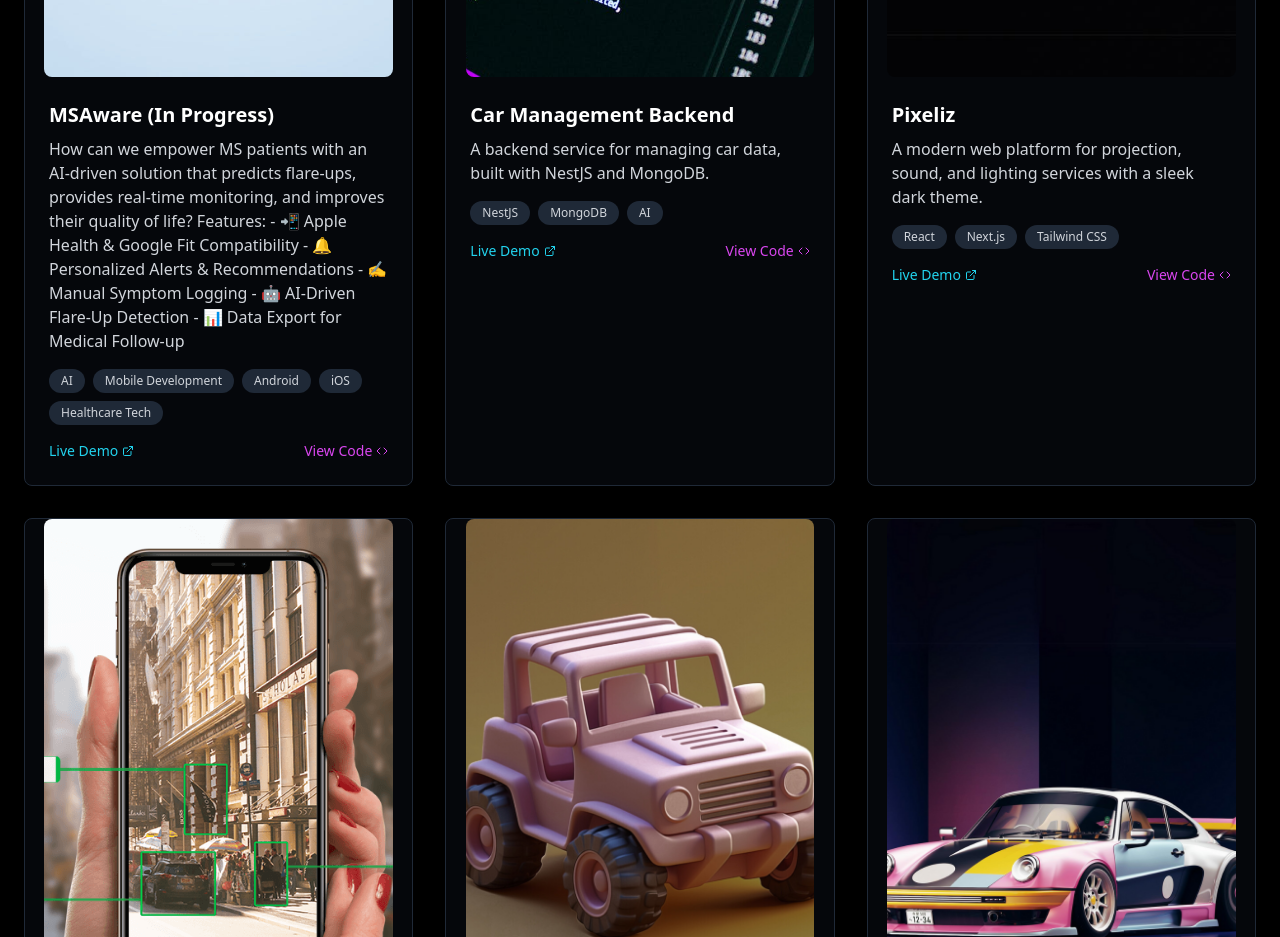
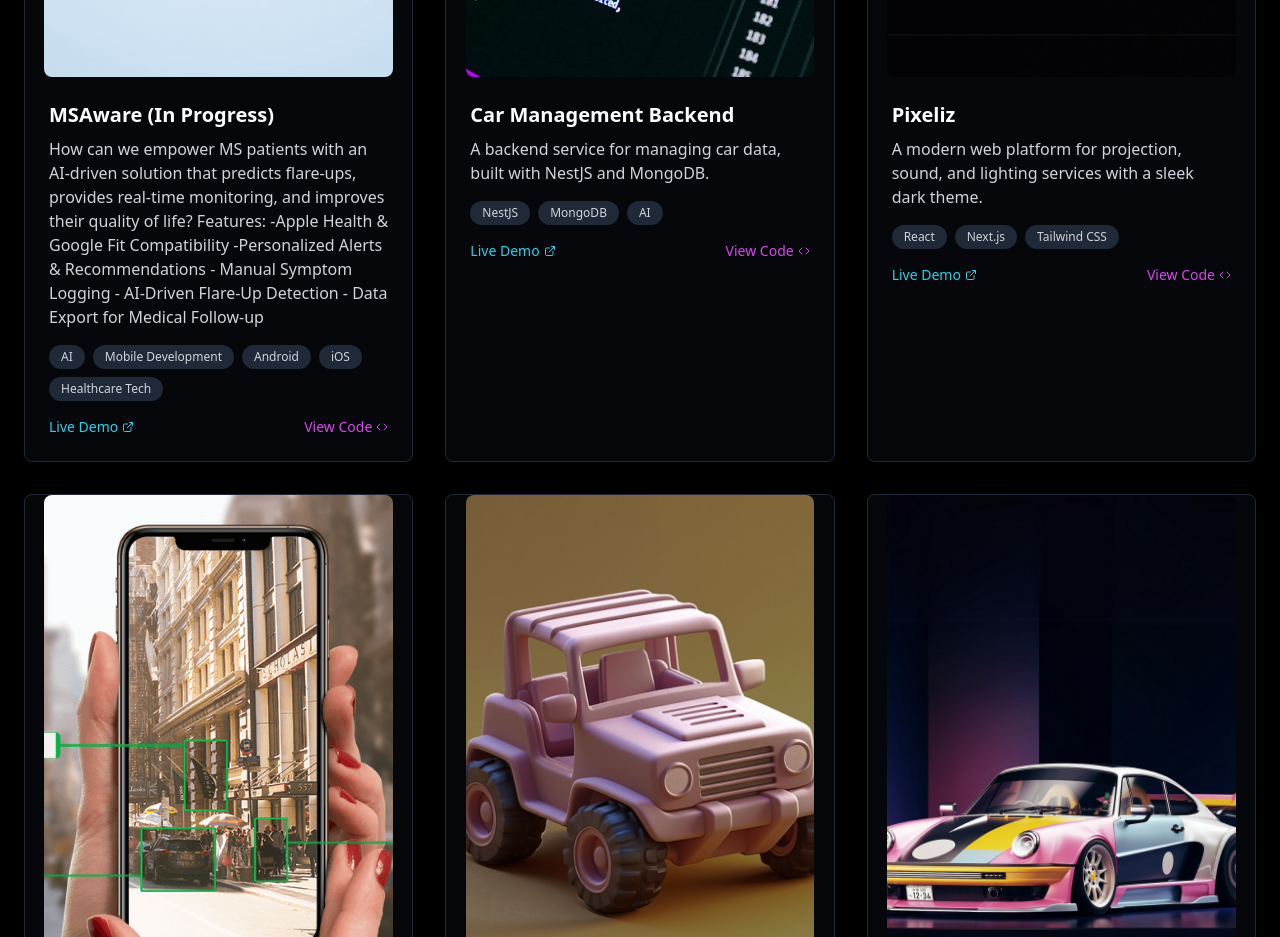
Before and after one commit to BachaMedAmine/Portfolio, a Next.js app: page / in a window 1280 px wide. Shown: the part 3180-4117 px from the top of the page. Built offline with nearby package versions, Linux system fonts and the light colour scheme; no server answers.

Commit message:
removing drkhaled

```diff
--- a/components/projects.tsx
+++ b/components/projects.tsx
@@ -19,7 +19,7 @@ export default function Projects() {
   const projects = [
     {
       "title": "MSAware (In Progress)",
-      "description": "How can we empower MS patients with an AI-driven solution that predicts flare-ups, provides real-time monitoring, and improves their quality of life?\n\nFeatures:\n- 📲 Apple Health & Google Fit Compatibility\n- 🔔 Personalized Alerts & Recommendations\n- ✍️ Manual Symptom Logging\n- 🤖 AI-Driven Flare-Up Detection\n- 📊 Data Export for Medical Follow-up",
+      "description": "How can we empower MS patients with an AI-driven solution that predicts flare-ups, provides real-time monitoring, and improves their quality of life?\n\nFeatures:\n-Apple Health & Google Fit Compatibility\n-Personalized Alerts & Recommendations\n- Manual Symptom Logging\n- AI-Driven Flare-Up Detection\n- Data Export for Medical Follow-up",
       "image": "/ms.png",
       "objectPosition": "top",
       "tags": ["AI", "Mobile Development", "Android", "iOS", "Healthcare Tech"],
```
